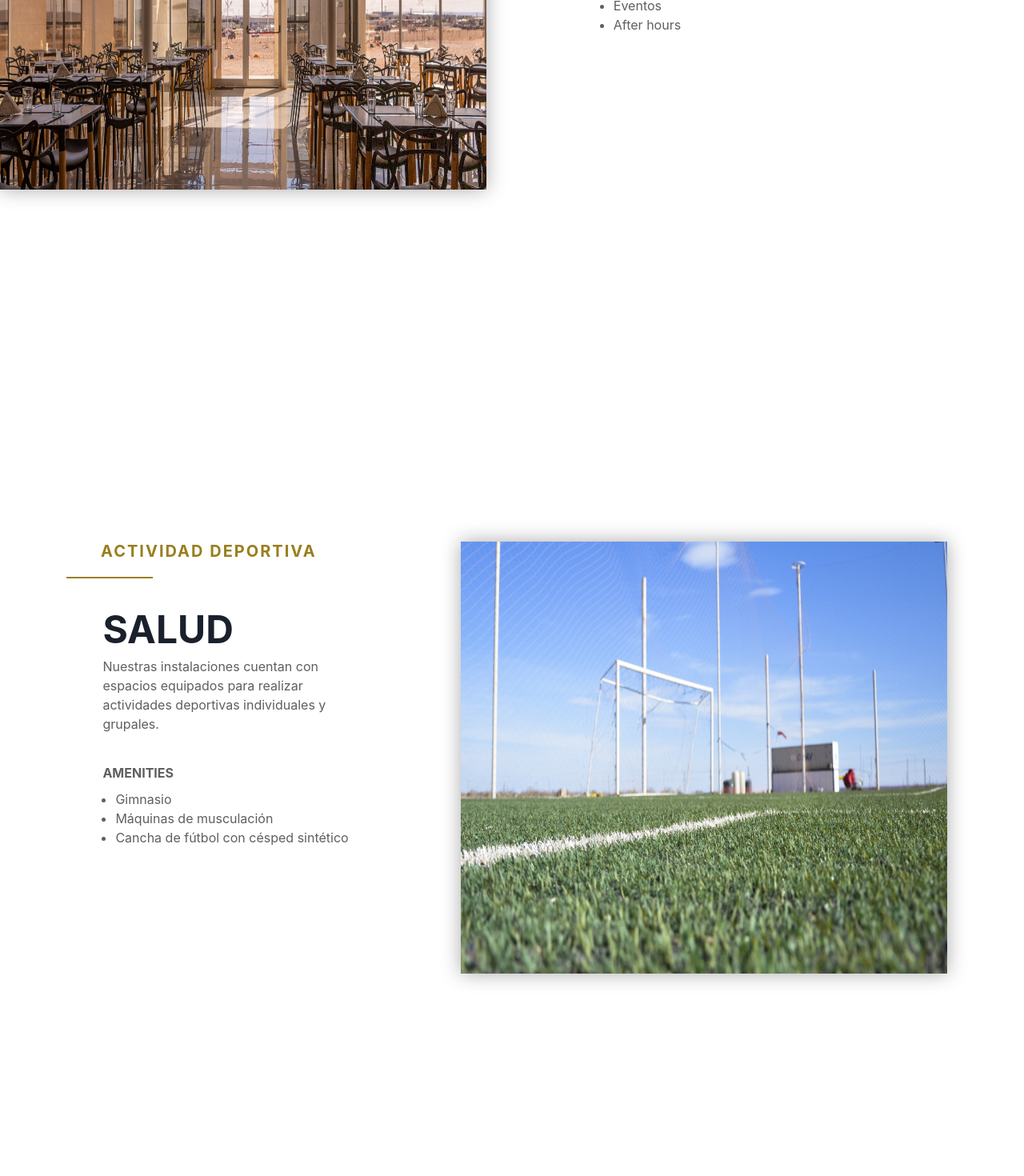
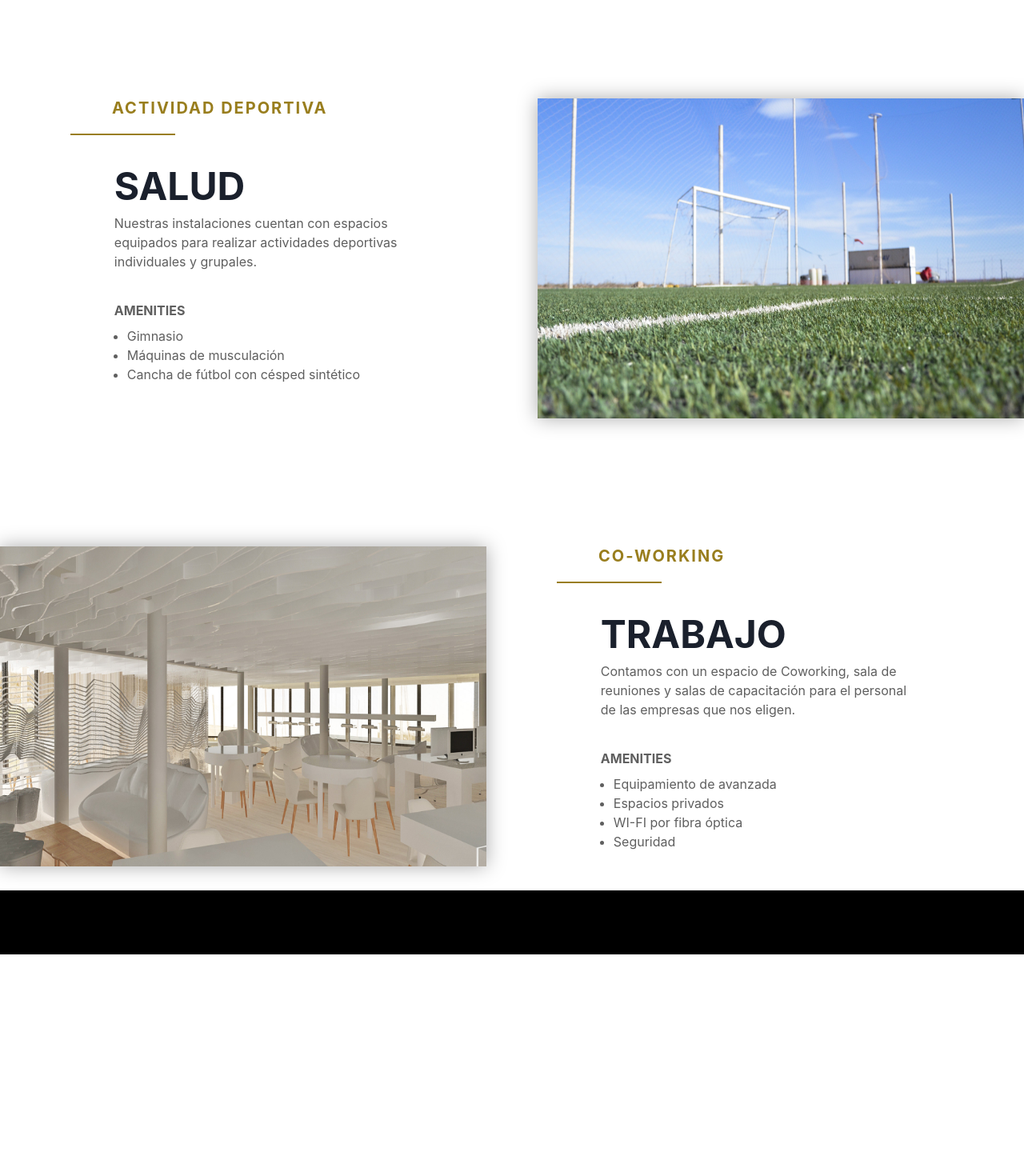
Before and after one commit to Cocahuana/eco-hotel, a React (Create React App) app: page / in a window 1280 px wide. Shown: the part 3360-4830 px from the top of the page at 80% size. After the commit the page ends 4553 px from the top, so only its background shows below. Built offline with nearby package versions, Linux system fonts and the light colour scheme.

Commit message:
Feat: Services for Tablet view

```diff
--- a/src/Pages/Home/Home.jsx
+++ b/src/Pages/Home/Home.jsx
@@ -127,7 +127,11 @@ function Home() {
 				<Flex bg='white' w='100%' minH='0vh'></Flex>
 			</section>
 			<section id={ourServices.restaurant.id} style={{ width: "100%" }}>
-				<Flex bg='white' w='100%' minH='30vh'></Flex>
+				<Flex
+					bg='white'
+					w='100%'
+					minH={{ base: "10vh", lg: "20vh" }}
+				></Flex>
 			</section>
 			<ServiciosSection
 				img={imgRestaurant}
@@ -143,7 +147,11 @@ function Home() {
 				></ServiciosContent>
 			</ServiciosSection>
 			<section id={ourServices.sport.id} style={{ width: "100%" }}>
-				<Flex bg='white' w='100%' minH='30vh'></Flex>
+				<Flex
+					bg='white'
+					w='100%'
+					minH={{ base: "10vh", lg: "20vh" }}
+				></Flex>
 			</section>
 			<ServiciosSection
 				img={imgActividadDeportivaCancha}
@@ -159,7 +167,11 @@ function Home() {
 				></ServiciosContent>
 			</ServiciosSection>
 			<section id={ourServices.coworking.id} style={{ width: "100%" }}>
-				<Flex bg='white' w='100%' minH='30vh'></Flex>
+				<Flex
+					bg='white'
+					w='100%'
+					minH={{ base: "10vh", lg: "20vh" }}
+				></Flex>
 			</section>
 			<ServiciosSection
 				img={imgCoWorking}
@@ -174,6 +186,12 @@ function Home() {
 					amenities={coworkingAmenities}
 				></ServiciosContent>
 			</ServiciosSection>
+			<Flex
+				mt='30px'
+				bg='black'
+				w='100%'
+				minH={{ base: "10vh", lg: "10vh" }}
+			></Flex>
 		</>
 	);
 }
--- a/src/Pages/Home/components/Servicios/ServiciosSection.jsx
+++ b/src/Pages/Home/components/Servicios/ServiciosSection.jsx
@@ -1,11 +1,11 @@
 import { Flex, Img } from "@chakra-ui/react";
-import { ViewDesktop } from "../../../../components/Breakpoints";
+import { ViewDesktop, ViewTablet } from "../../../../components/Breakpoints";
 function ServiciosSection(props) {
 	const imgSide = (
-		<Flex w='47.5%' h='100%' bg={props.bg}>
+		<Flex w={{ base: "100%", lg: "47.5%" }} h='100%' bg={props.bg}>
 			<Img
 				w='100%'
-				h='75%'
+				h={{ lg: "100%" }}
 				src={props.img}
 				alt={props.alt}
 				filter='drop-shadow(0 0 0.75rem #aaa);'
@@ -19,35 +19,73 @@ function ServiciosSection(props) {
 	);
 	return (
 		<>
+			<ViewDesktop>
 				{props.position === "left" ? (
 					<>
-					<ViewDesktop>
-						<Flex minH='100vh' w='full'>
+						{/* <ViewDesktop> */}
+						<Flex
+							minH={{ base: "100%", lg: "50vh" }}
+							w='full'
+							flexDirection={{ base: "column", lg: "row" }}
+							p={{ base: "20px", lg: 0 }}
+						>
 							{imgSide}
 							<Flex
-								w='52.5%'
+								w={{ base: "100%", lg: "52.5%" }}
 								flexDirection='column'
 								bg={props.bg}
+								pt={{ base: "100px", lg: 0 }}
 							>
 								{content}
 							</Flex>
 						</Flex>
-					</ViewDesktop>
+						{/* </ViewDesktop> */}
 					</>
 				) : props.position === "right" ? (
 					<>
-					<ViewDesktop>
-						<Flex h='90vh' w='full'>
-							<Flex w='45%' bg={props.bg}>
+						{/* <ViewDesktop> */}
+						<Flex
+							minH={{ base: "100%", lg: "50vh" }}
+							w='full'
+							flexDirection={{ base: "column", lg: "row" }}
+						>
+							<Flex
+								w={{ base: "100%", lg: "52.5%" }}
+								bg={props.bg}
+								pb={{ base: "100px", lg: 0 }}
+							>
 								{content}
 							</Flex>
 							{imgSide}
 						</Flex>
-					</ViewDesktop>
+						{/* </ViewDesktop> */}
 					</>
 				) : (
 					<>{console.log("No position assigned")}</>
 				)}
+			</ViewDesktop>
+			<ViewTablet>
+				<>
+					{/* <ViewDesktop> */}
+					<Flex
+						minH={{ base: "100%", lg: "100vh" }}
+						w='full'
+						flexDirection={{ base: "column", lg: "row" }}
+						p={{ base: "20px", lg: 0 }}
+					>
+						{imgSide}
+						<Flex
+							w={{ base: "100%", lg: "52.5%" }}
+							flexDirection='column'
+							bg={props.bg}
+							pt={{ base: "100px", lg: 0 }}
+						>
+							{content}
+						</Flex>
+					</Flex>
+					{/* </ViewDesktop> */}
+				</>
+			</ViewTablet>
 		</>
 	);
 }
```
Lines whose indentation alone changed are shown as unchanged.
